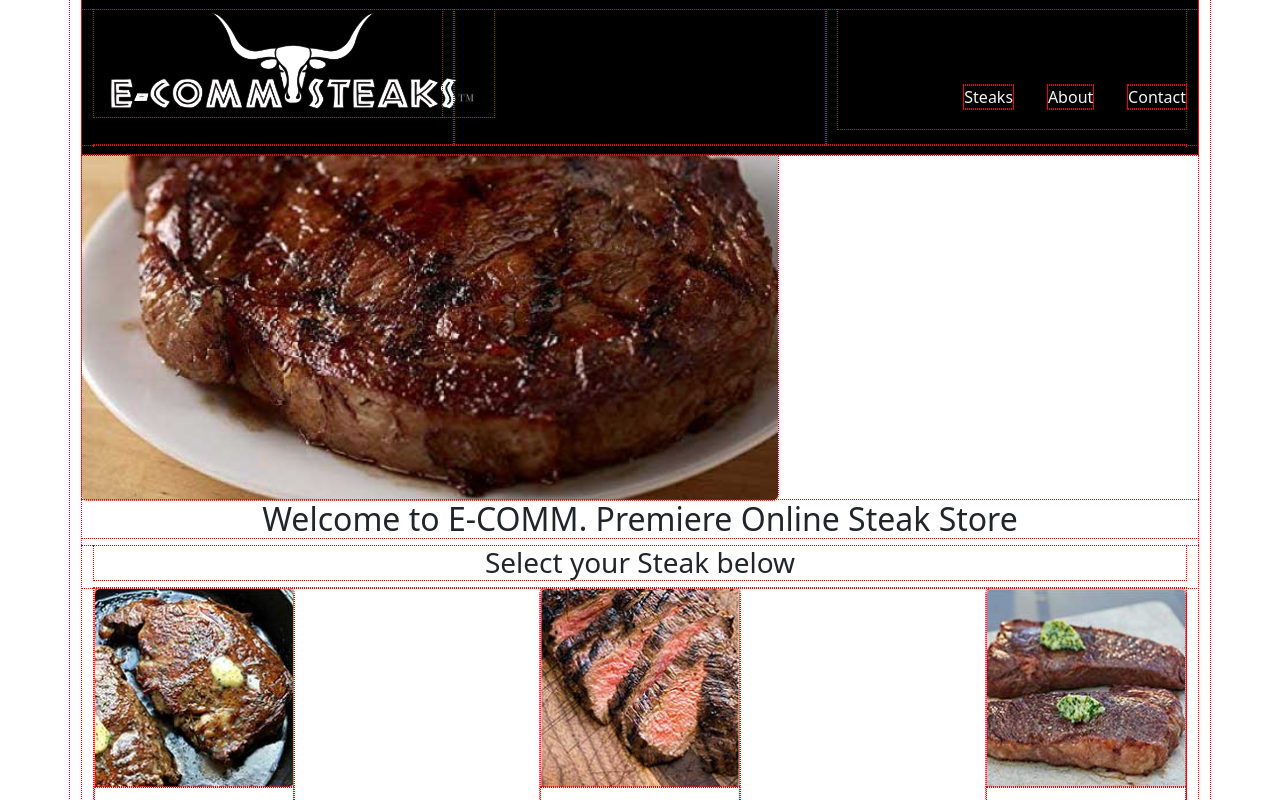
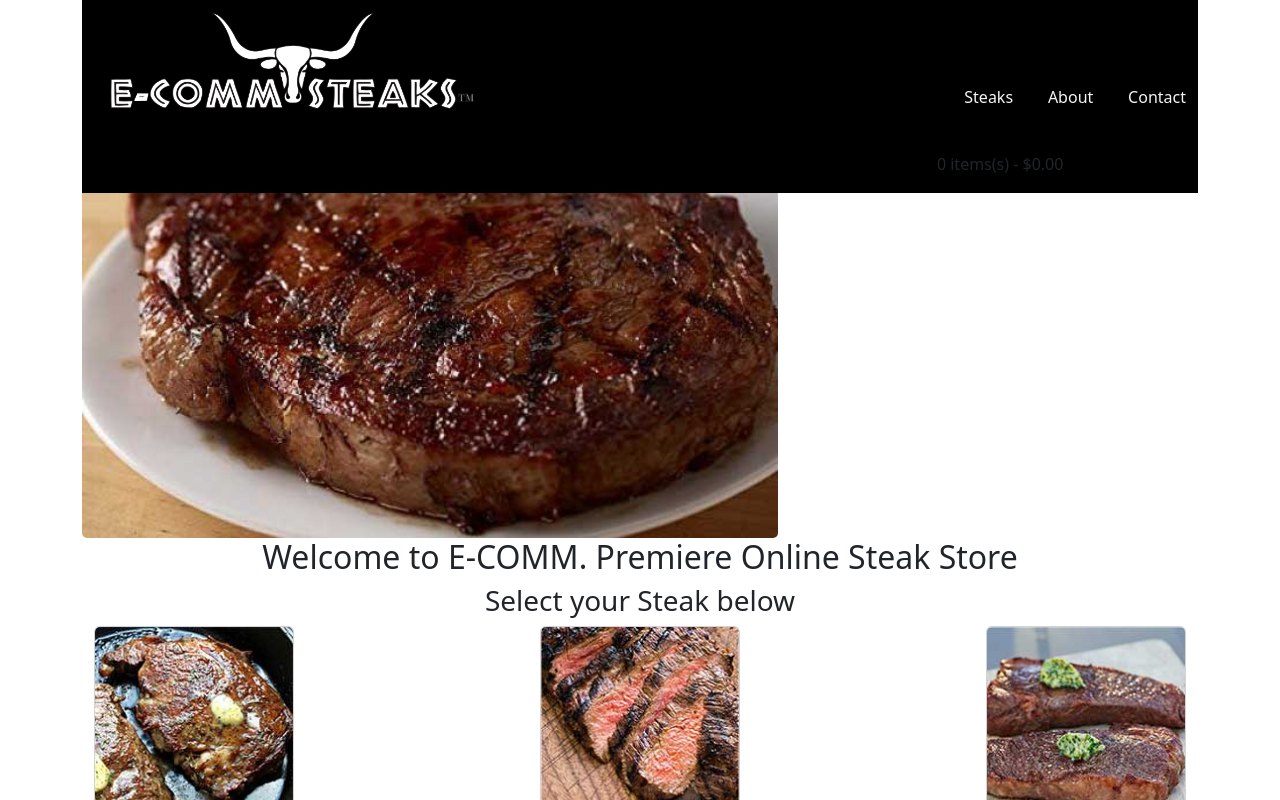
Before and after one commit to veriesseals/e-commerce-api-react, a React (Create React App) app: page / in a window 1280 px wide. Shown: the top 800 px of the page. Built offline with nearby package versions, Linux system fonts and the light colour scheme.

Commit message:
Added cart items to header.js

```diff
--- a/public/css/style.css
+++ b/public/css/style.css
@@ -1,6 +1,6 @@
-* {
+/* * {
     outline: 1px dotted red;
-}
+} */
 
 /* Header */
 /* -------------------------------------- */
@@ -39,6 +39,11 @@
 
 }
 
+/* Cart */
+/* ---------------------------------------------- */
+.top-icons{
+    margin-left: 76%;
+}
 
 /* Main Content */
 /* ---------------------------------------------- */
--- a/src/App.js
+++ b/src/App.js
@@ -1,6 +1,7 @@
 import React from "react";
 import Header from "./components/Header"
 import MainContent from  "./components/MainContent"
+import Menu from "./components/menu"
 import Footer from "./components/Footer"
 
 
@@ -9,6 +10,7 @@ function App() {
         <div>
             <Header />
             <MainContent />
+            <Menu />
             <Footer />
         </div>
     )
--- a/src/components/Header.js
+++ b/src/components/Header.js
@@ -24,8 +24,17 @@ function Header() {
                         </nav>
                     </div>
                 </div>
-                <nav className="nav">
-                </nav>
+                <div className="row">
+                    <div>
+                        <div class="top-icons">
+                            <div id="shoppingDiv">
+                                <div class="shopping-buttons">
+                                    <button type="button" class="btn" id="cartBtn"><span id="cartItems">0</span> items(s) - $<span id="cartSubtotal">0.00</span></button>
+                                </div>
+                            </div>
+                        </div>
+                    </div>
+                </div>
             </header>
         </div>
     )
--- /dev/null
+++ b/src/components/menu.js
@@ -0,0 +1,11 @@
+import React from "react";
+
+
+function Menu() {
+    return(
+        <div></div>
+    )
+};
+
+
+export default Menu;
```
